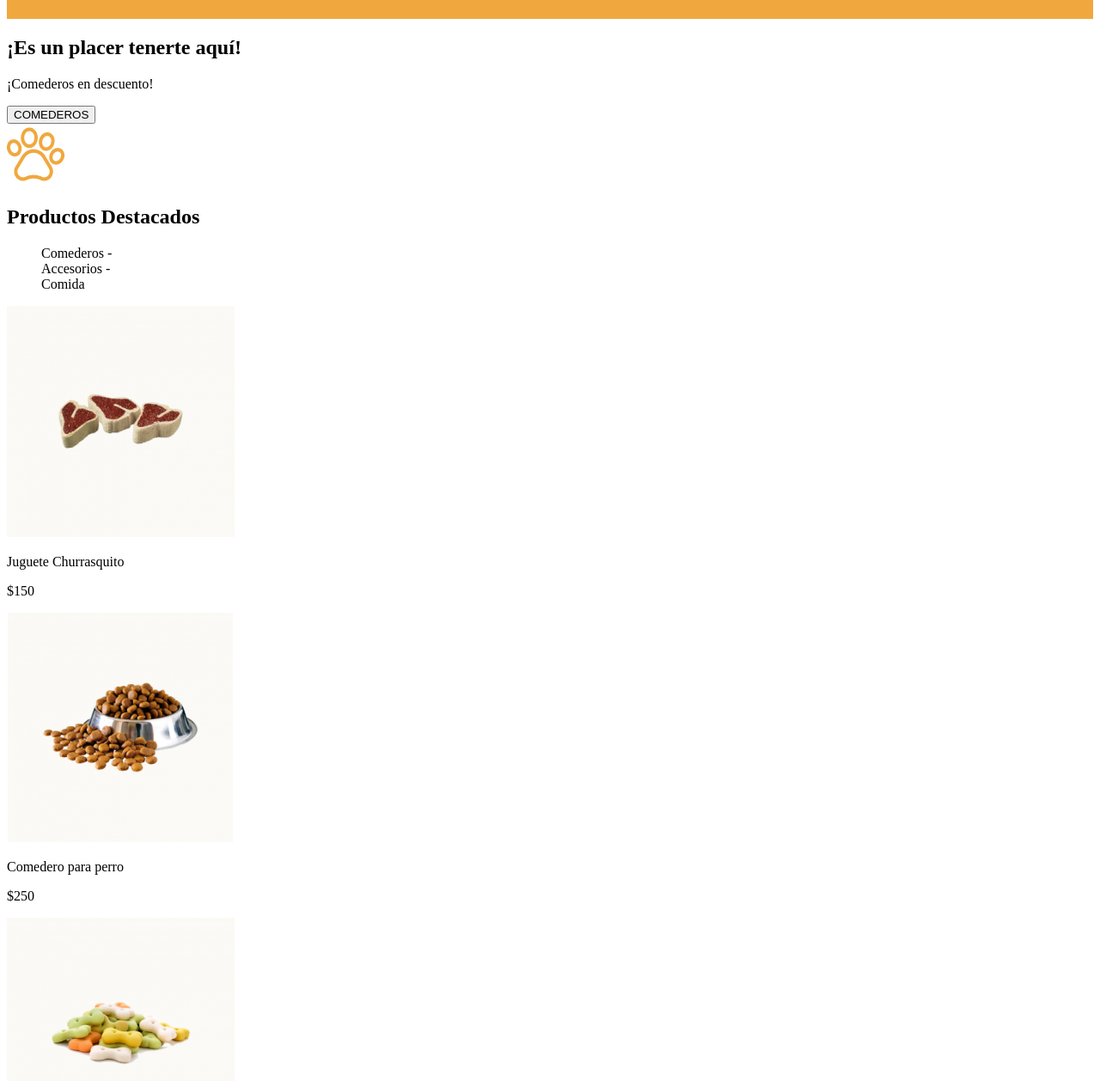
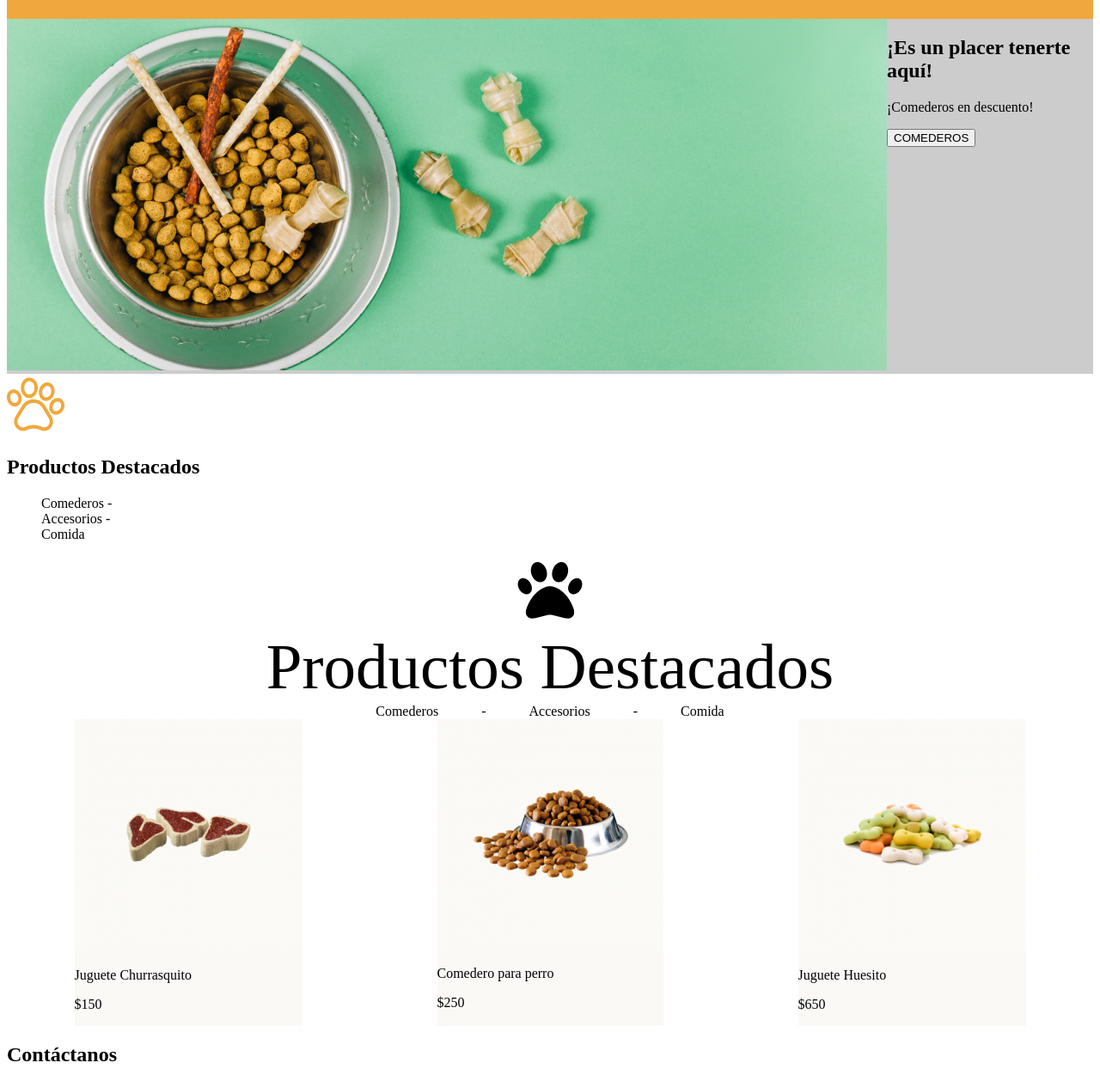
Before and after one commit to hsosa09/FEnd-Clase6-C1, a plain HTML site: page index.html in a window 1280 px wide. Shown: the part 116-1374 px from the top of the page at 86% size. Drawn offline with Linux system fonts and the light colour scheme.

Commit message:
Añadiendo un par de cambios2

```diff
--- a/css/styles.css
+++ b/css/styles.css
@@ -19,24 +19,34 @@
 
 .contenedor-logo-categorias {
     display: flex;
-    justify-content: space-between;
+    justify-content: space-around;
     background-color: rgb(240, 168, 62);
     align-items: center;
     height: 100px;
 }
 
-.plato{
+
+
+
+
+
+.plato-png{
     background-image: url("../img/plato.png");
-    background-size: cover;
     background-color: #cccccc;
-    height: 500px;
-    justify-content: space-between;
-    align-items: center;
+    display: flex;
+    max-width: 100%;
+    max-height: 100%;
+    background-repeat: no-repeat;
+
 }
 
-.plato-der{
-    align-items: center;
-}
+
+
+
+
+
+
+
 
 
 .suscribete {
@@ -46,22 +56,32 @@
     background-color: rgb(240, 168, 62);
 }
 
-.contact{
+.contact {
     display: flex;
     background-color: rgb(60, 35, 19);
+    justify-content: space-between;
 }
 
 .contacto-izq- {
     display: flex;
     align-items: center;
     color: white;
+    margin-left: 30px;
 }
+
 
 .contacto-der {
     display: flex;
-    justify-content: flex-end;
+    justify-content: right;
     align-items: center;
+    margin-right: 30px;
 }
+
+
+
+
+
+
 
 .derechosReservados{
     display: flex;
@@ -71,3 +91,27 @@
     color: white;
     height: 30px;
 }
+
+.productosDestacados-objetos {
+    display: flex;
+    justify-content: space-around;
+
+}
+
+.productosDestacados-objetos>span{
+    background-color: rgb(251, 249, 245);
+}
+
+.productosDestacados-pataYtitulo{
+    font-size: 75px;
+    display: flex;
+    flex-direction: column;
+    align-items: center;
+}
+
+.productosDestacados-subtitulo{
+    display: flex;
+    justify-content: space-evenly;
+    padding-left: 30%;
+    padding-right: 30%;
+}
--- a/index.html
+++ b/index.html
@@ -37,10 +37,15 @@
     </header>
     <main>
         <section>
-            <span class="plato">
+            <span class="plato-png">
+                <span>
+                    <img src="img/plato.png" alt="">
+                </span>
+                <span>
                     <h1>¡Es un placer tenerte aquí! </h1>
                     <p>¡Comederos en descuento!</p>
                     <button>COMEDEROS</button>
+                </span>
             </span>
         </section>
         <section>
@@ -53,21 +58,57 @@
             </ul>
         </section>
         <section>
-            <article>
+
+
+
+            <nav>
+                <span>
+                    <span class="productosDestacados-pataYtitulo">
+                        <span><i class="fa-solid fa-paw"></i></span>
+                        <span>Productos Destacados</span>
+                    </span>
+                    <span class="productosDestacados-subtitulo">
+                        <span>
+                            Comederos
+                        </span>
+                        <span>
+                            -
+                        </span>
+                        <span>
+                            Accesorios
+                        </span>
+                        <span>
+                            -
+                        </span>
+                        <span>
+                            Comida
+                        </span>
+                    </span>
+                    <span>
+
+                    </span>
+                </span>
+                <span class="productosDestacados-objetos">
+                    <span>
                         <img src="img/carnes.png" alt="carnes">
                         <p>Juguete Churrasquito</p>
                         <p>$150</p>
-            </article>
-            <article>
+                    </span>
+                    <span>
                         <img src="img/comedero.png" alt="comedero">
                         <p>Comedero para perro</p>
                         <p>$250</p>
-            </article>
-            <article>
+                    </span>
+                    <span>
                         <img src="img/Huesito.png" alt="Huesito">
                         <p>Juguete Huesito</p>
                         <p>$650</p>
-            </article>
+                    </span>
+                </span>
+            </nav>
+
+
+
         </section>
         <section>
             <h1>Contáctanos</h1>
@@ -139,6 +180,7 @@
                 </span>
                 </nav>
             </section>
+
         <section>
             <span class="derechosReservados">
                 Todos los derechos reservados Front End
```
Lines whose indentation alone changed are shown as unchanged.
